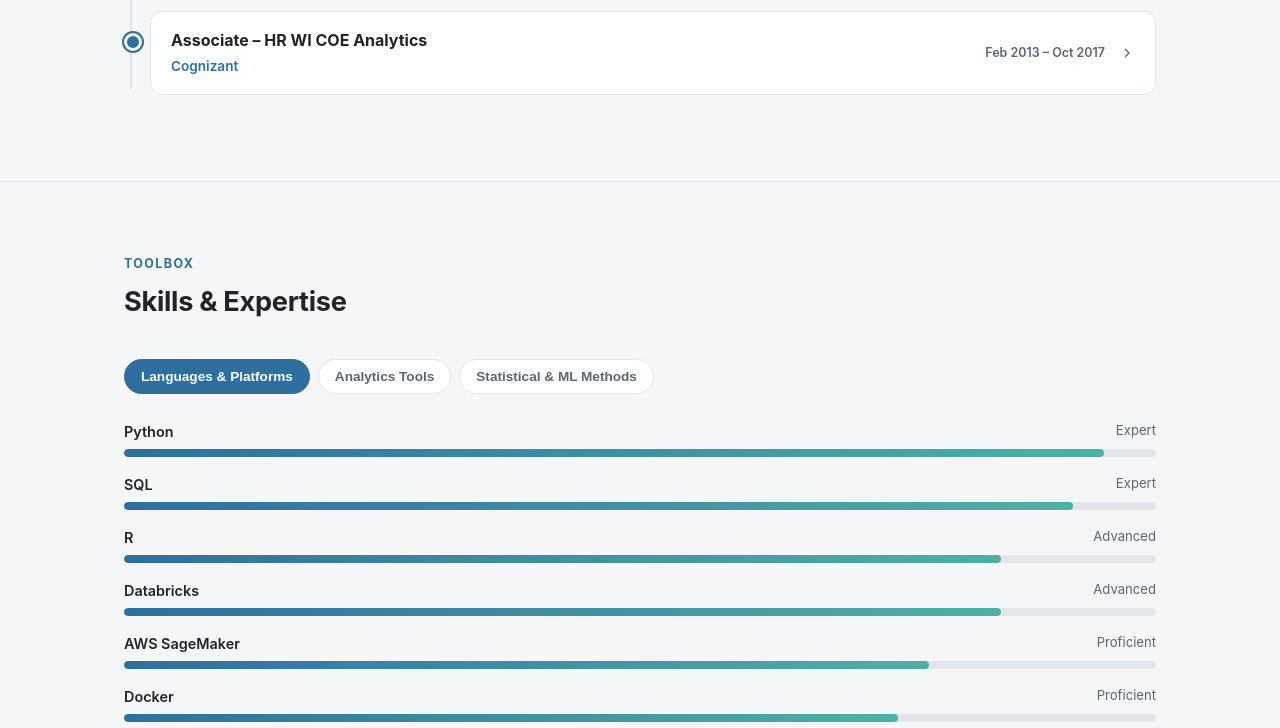
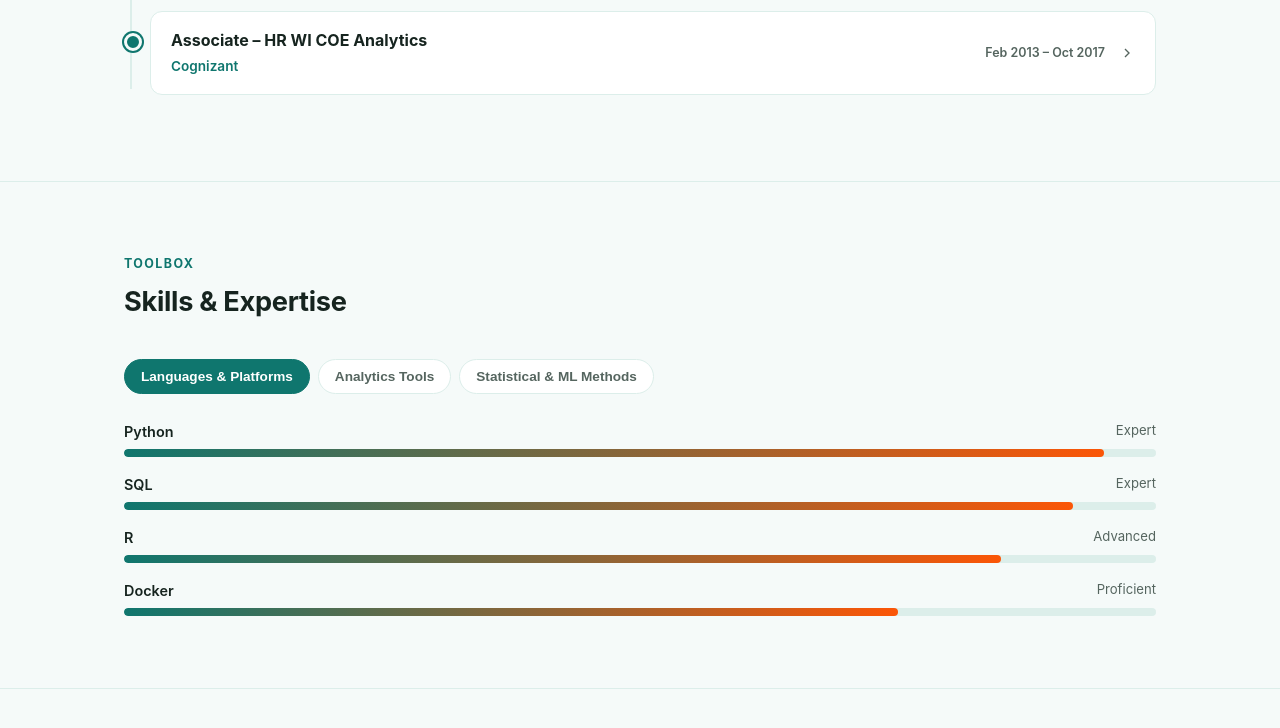
Before and after one commit to jai2shan/jai2shan.github.io, a plain HTML site: page index.html in a window 1280 px wide. Shown: the part 2072-2800 px from the top of the page. Drawn offline with Linux system fonts and the light colour scheme.

Commit message:
deploy: 40620bb0b93f554661d301dc91973a9269b382c5

```diff
--- a/index.html
+++ b/index.html
@@ -7,45 +7,45 @@
 <meta name="description" content="Senior Data Scientist specializing in finance analytics, forecasting, and machine learning. 13+ years across finance, operations, and HR.">
 <style>
   :root {
-    --navy: #17324d;
-    --navy-dark: #0f2136;
-    --accent: #2f6f9e;
-    --accent2: #4fb0a5;
-    --accent-rgb: 47,111,158;
-    --text: #202428;
-    --text-muted: #5a6672;
-    --bg: #f4f6f8;
-    --bg-alt: #eef1f4;
+    --accent: #0f766e;
+    --accent2: #fb5607;
+    --accent-rgb: 15,118,110;
+    --accent2-rgb: 251,86,7;
+    --text: #16241f;
+    --text-muted: #55655f;
+    --bg: #f5faf9;
+    --bg-alt: #ecf6f4;
     --card-bg: #ffffff;
-    --border: #e2e6ea;
-    --nav-bg: rgba(244,246,248,0.85);
+    --border: #dceeea;
+    --nav-bg: rgba(245,250,249,0.85);
   }
 
   @media (prefers-color-scheme: dark) {
     :root {
-      --bg: #10151b;
-      --bg-alt: #151b22;
-      --card-bg: #1a2129;
-      --border: #2a323b;
-      --text: #e4e8eb;
-      --text-muted: #a3adb6;
-      --navy: #0c1824;
-      --navy-dark: #081119;
-      --accent: #6ea8d8;
-      --accent2: #63c9bb;
-      --accent-rgb: 110,168,216;
-      --nav-bg: rgba(16,21,27,0.85);
+      --bg: #0d1417;
+      --bg-alt: #121b1d;
+      --card-bg: #16211f;
+      --border: #22322e;
+      --text: #e7f2ef;
+      --text-muted: #96a8a2;
+      --accent: #14b8a6;
+      --accent2: #fb923c;
+      --accent-rgb: 20,184,166;
+      --accent2-rgb: 251,146,60;
+      --nav-bg: rgba(13,20,23,0.85);
     }
   }
   :root[data-theme="dark"] {
-    --bg: #10151b; --bg-alt: #151b22; --card-bg: #1a2129; --border: #2a323b;
-    --text: #e4e8eb; --text-muted: #a3adb6; --navy: #0c1824; --navy-dark: #081119;
-    --accent: #6ea8d8; --accent2: #63c9bb; --accent-rgb: 110,168,216; --nav-bg: rgba(16,21,27,0.85);
+    --bg: #0d1417; --bg-alt: #121b1d; --card-bg: #16211f; --border: #22322e;
+    --text: #e7f2ef; --text-muted: #96a8a2;
+    --accent: #14b8a6; --accent2: #fb923c; --accent-rgb: 20,184,166; --accent2-rgb: 251,146,60;
+    --nav-bg: rgba(13,20,23,0.85);
   }
   :root[data-theme="light"] {
-    --bg: #f4f6f8; --bg-alt: #eef1f4; --card-bg: #ffffff; --border: #e2e6ea;
-    --text: #202428; --text-muted: #5a6672; --navy: #17324d; --navy-dark: #0f2136;
-    --accent: #2f6f9e; --accent2: #4fb0a5; --accent-rgb: 47,111,158; --nav-bg: rgba(244,246,248,0.85);
+    --bg: #f5faf9; --bg-alt: #ecf6f4; --card-bg: #ffffff; --border: #dceeea;
+    --text: #16241f; --text-muted: #55655f;
+    --accent: #0f766e; --accent2: #fb5607; --accent-rgb: 15,118,110; --accent2-rgb: 251,86,7;
+    --nav-bg: rgba(245,250,249,0.85);
   }
 
   * { box-sizing: border-box; }
@@ -133,7 +133,7 @@
     color: var(--accent); background: rgba(var(--accent-rgb),0.1); border: 1px solid rgba(var(--accent-rgb),0.25);
     padding: 6px 12px; border-radius: 20px; margin-bottom: 18px;
   }
-  .eyebrow .dot { width: 7px; height: 7px; border-radius: 50%; background: var(--accent2); box-shadow: 0 0 0 3px rgba(79,176,165,0.25); }
+  .eyebrow .dot { width: 7px; height: 7px; border-radius: 50%; background: var(--accent2); box-shadow: 0 0 0 3px rgba(var(--accent2-rgb),0.25); }
 
   .hero h1 { font-size: 2.5rem; line-height: 1.15; margin: 0 0 10px; letter-spacing: -0.5px; }
   .hero h1 .accent { background: linear-gradient(90deg, var(--accent), var(--accent2)); -webkit-background-clip: text; background-clip: text; color: transparent; }
@@ -579,16 +579,17 @@
           <div class="bar-item"><div class="bar-top"><span class="name">Python</span><span class="pct">Expert</span></div><div class="bar-track"><div class="bar-fill" style="--pct:95%"></div></div></div>
           <div class="bar-item"><div class="bar-top"><span class="name">SQL</span><span class="pct">Expert</span></div><div class="bar-track"><div class="bar-fill" style="--pct:92%"></div></div></div>
           <div class="bar-item"><div class="bar-top"><span class="name">R</span><span class="pct">Advanced</span></div><div class="bar-track"><div class="bar-fill" style="--pct:85%"></div></div></div>
-          <div class="bar-item"><div class="bar-top"><span class="name">Databricks</span><span class="pct">Advanced</span></div><div class="bar-track"><div class="bar-fill" style="--pct:85%"></div></div></div>
-          <div class="bar-item"><div class="bar-top"><span class="name">AWS SageMaker</span><span class="pct">Proficient</span></div><div class="bar-track"><div class="bar-fill" style="--pct:78%"></div></div></div>
           <div class="bar-item"><div class="bar-top"><span class="name">Docker</span><span class="pct">Proficient</span></div><div class="bar-track"><div class="bar-fill" style="--pct:75%"></div></div></div>
         </div>
       </div>
 
       <div class="skill-panel" id="panel-tools">
         <div class="bar-list">
+          <div class="bar-item"><div class="bar-top"><span class="name">AWS SageMaker</span><span class="pct">Expert</span></div><div class="bar-track"><div class="bar-fill" style="--pct:95%"></div></div></div>
+          <div class="bar-item"><div class="bar-top"><span class="name">Databricks</span><span class="pct">Expert</span></div><div class="bar-track"><div class="bar-fill" style="--pct:93%"></div></div></div>
           <div class="bar-item"><div class="bar-top"><span class="name">Excel</span><span class="pct">Expert</span></div><div class="bar-track"><div class="bar-fill" style="--pct:95%"></div></div></div>
           <div class="bar-item"><div class="bar-top"><span class="name">Power BI</span><span class="pct">Advanced</span></div><div class="bar-track"><div class="bar-fill" style="--pct:85%"></div></div></div>
+          <div class="bar-item"><div class="bar-top"><span class="name">Tableau</span><span class="pct">Advanced</span></div><div class="bar-track"><div class="bar-fill" style="--pct:85%"></div></div></div>
           <div class="bar-item"><div class="bar-top"><span class="name">Alteryx</span><span class="pct">Proficient</span></div><div class="bar-track"><div class="bar-fill" style="--pct:78%"></div></div></div>
           <div class="bar-item"><div class="bar-top"><span class="name">KNIME</span><span class="pct">Proficient</span></div><div class="bar-track"><div class="bar-fill" style="--pct:75%"></div></div></div>
         </div>
```
